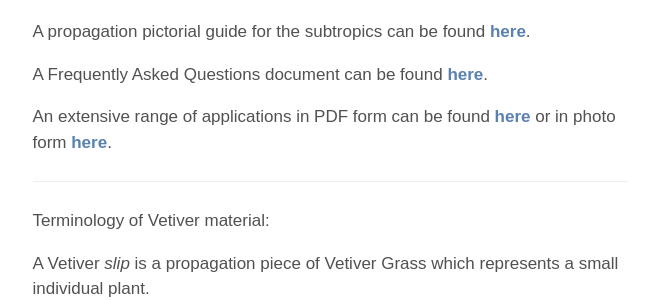
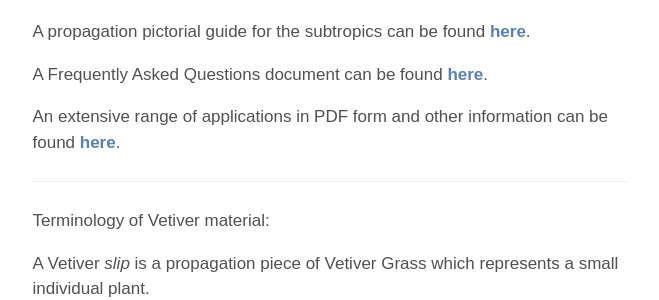
Before and after one commit to Tr33mo/tr33mo.github.io, a Jekyll site: the page built from why.md, in a window 1280 px wide and 900 px high, scrolled down 1394 px. Shown: the part 153-453 px from the top of the window, without its empty margins (310-969 px from the left). Built offline with Jekyll 4.4.1, drawn with Linux system fonts in a browser that asks for light colours.

Commit message:
Update why.md
Hyperlink update

```diff
--- a/why.md
+++ b/why.md
@@ -31,7 +31,7 @@ A propagation pictorial guide for the subtropics can be found [**here**](/prop/)
 
 A Frequently Asked Questions document can be found [**here**](/assets/Vetiver FAQ.pdf).
 
-An extensive range of applications in PDF form can be found [**here**](http://www.vetiver.org/TVN_VS_GAL_HR%20/index.htm) or in photo form [**here**](https://picasaweb.google.com/112053823950476566695).
+An extensive range of applications in PDF form and other information can be found [**here**](https://www.vetiver.org/network-services/document-center/).
 
 ___
 
```
